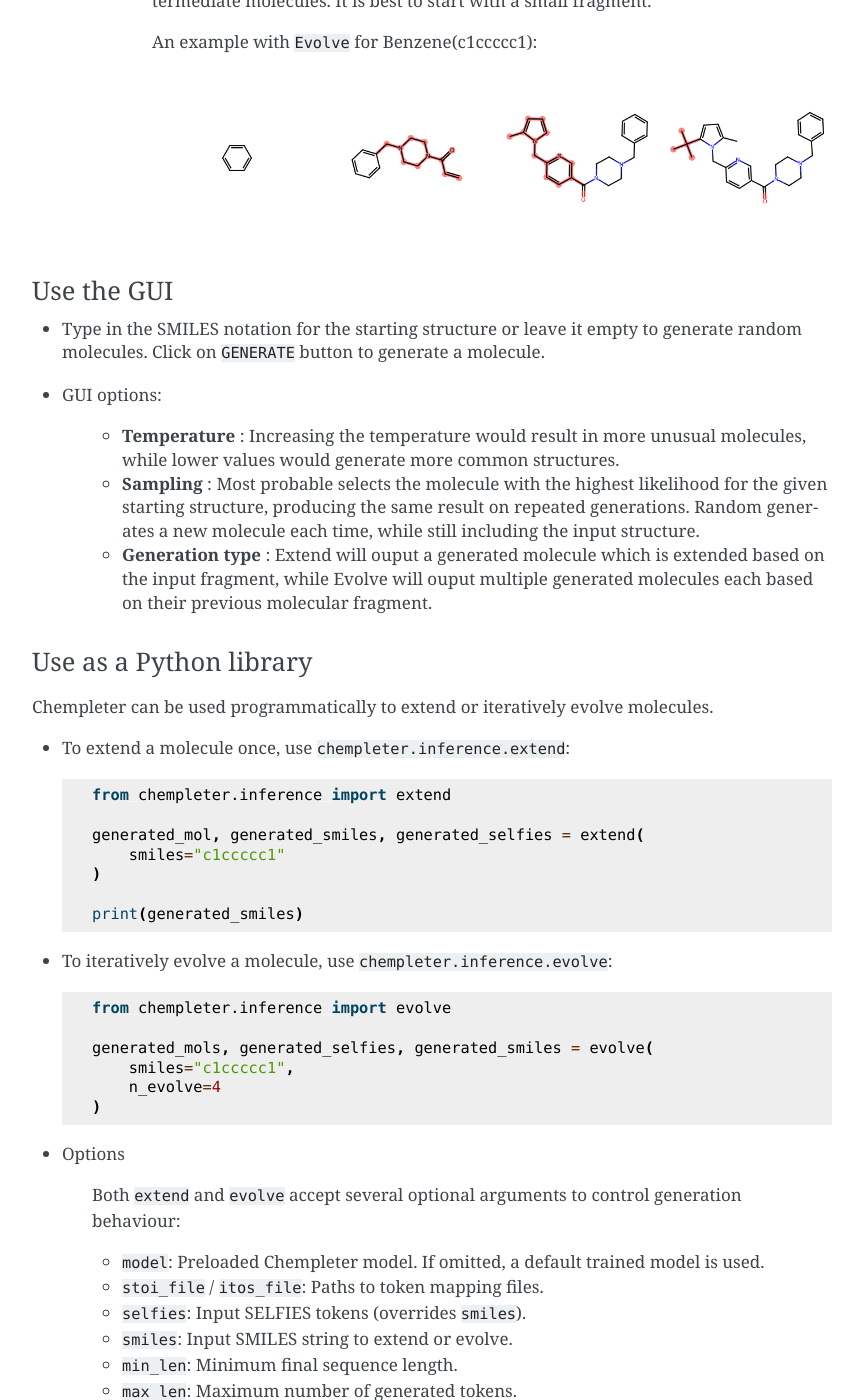
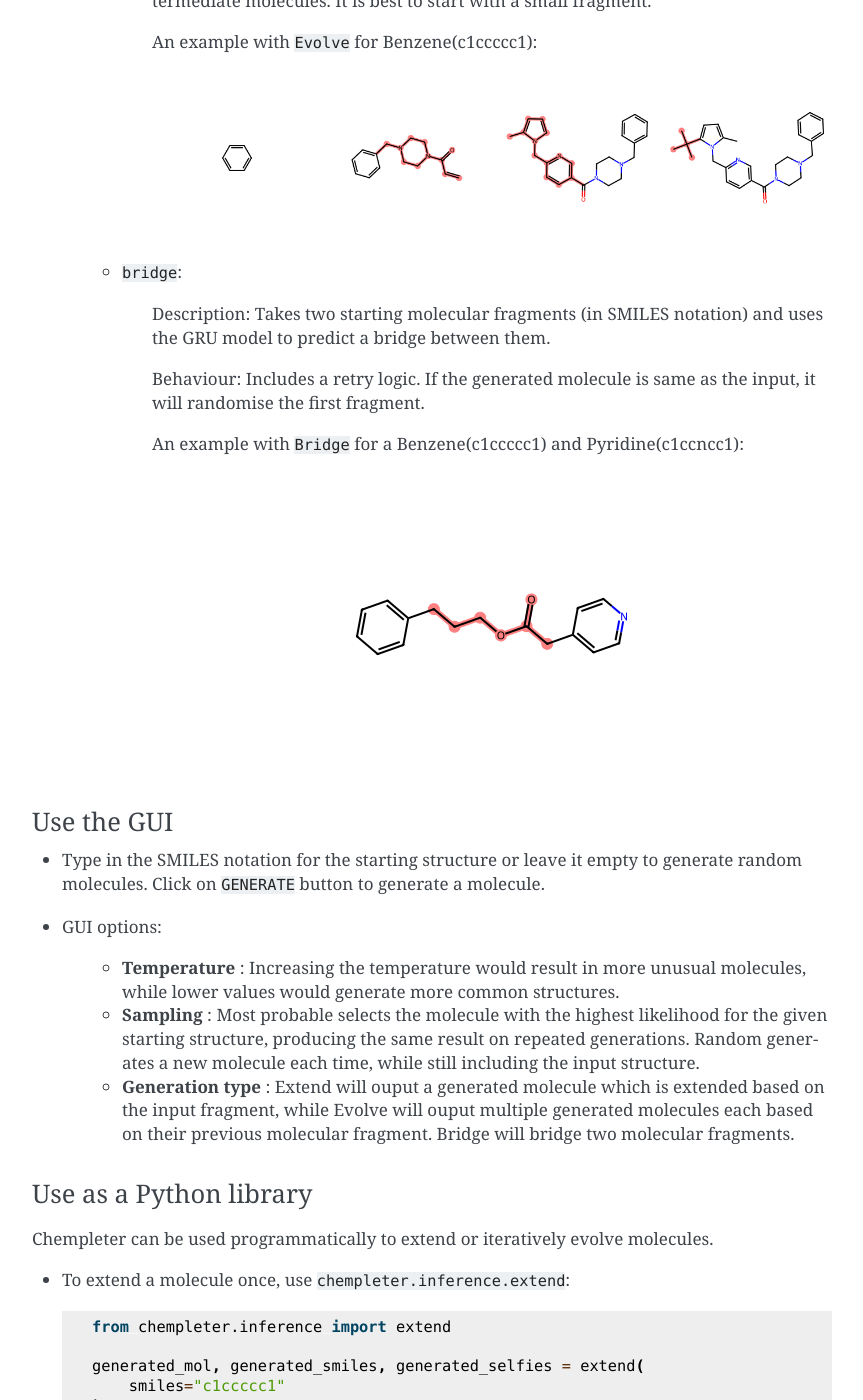
Before and after one commit to davistdaniel/chempleter, a Sphinx documentation site: the page built from docs/source/usage.rst, in a window 1280 px wide and 1400 px high, scrolled down 1273 px. Shown: the whole window, without its empty margins (258-1121 px from the left). Built offline with Sphinx 7.4.7, drawn with Linux system fonts in a browser that asks for light colours; some of the changed text lies outside the part shown.

Commit message:
docs: add bridge functions docs

```diff
--- a/docs/source/index.rst
+++ b/docs/source/index.rst
@@ -21,6 +21,7 @@ What can chempleter do?
 
 * Currently, Chempleter accepts an initial molecule/molecular fragment in SMILES format and generates a larger molecule with that intial structure included, while respecting chemical syntax. It also shows some interesting descriptors.
 * It can be used to generate a wide range of structural analogs which the share same core structure (by changing the sampling temperature) or decorate a core scaffold iteratively (by increasing generated token lengths).
+* It can be used to bridge two molecules/molecular fragments.
 * In the future, it might be adapated to predict structures with a specific chemical property using a regressor to rank predictions and transition towards more "goal-directed" predictions.
 
 To get started, see :doc:`getting started <usage>`.
--- a/docs/source/usage.rst
+++ b/docs/source/usage.rst
@@ -23,7 +23,6 @@ Setting up chempleter on your device
             .. tab-item:: On windows
 
                 ``uvx --from chempleter chempleter-gui.exe``
-
 
 
 Generating molecules
@@ -62,6 +61,18 @@ Generating molecules
             images/evolve_example.png
             :align: center
 
+    * ``bridge``:
+
+        Description: Takes two starting molecular fragments (in SMILES notation) and uses the GRU model to predict a bridge between them.
+
+        Behaviour: Includes a retry logic. If the generated molecule is same as the input, it will randomise the first fragment.
+
+        An example with ``Bridge`` for a Benzene(c1ccccc1) and Pyridine(c1ccncc1):
+
+        .. image::
+            images/bridge_example.png
+            :align: center
+
 
 Use the GUI
 ^^^^^^^^^^^^^^^^^^^^
@@ -74,7 +85,7 @@ Use the GUI
 
     * **Sampling** : Most probable selects the molecule with the highest likelihood for the given starting structure, producing the same result on repeated generations. Random generates a new molecule each time, while still including the input structure.
 
-    * **Generation type** : Extend will ouput a generated molecule which is extended based on the input fragment, while Evolve will ouput multiple generated molecules each based on their previous molecular fragment.
+    * **Generation type** : Extend will ouput a generated molecule which is extended based on the input fragment, while Evolve will ouput multiple generated molecules each based on their previous molecular fragment. Bridge will bridge two molecular fragments.
 
 
 
@@ -106,6 +117,17 @@ Chempleter can be used programmatically to extend or iteratively evolve molecule
          n_evolve=4
      )
 
+* To iteratively evolve a molecule, use ``chempleter.inference.evolve``:
+
+  .. code-block:: python
+
+    from chempleter.inference import bridge
+
+    generated_mol, generated_selfies, generated_smiles = bridge(
+        frag1_smiles="c1ccccc1",frag2_smiles="c1ccncc1")
+
+    print(generated_smiles)
+
 * Options
 
     Both ``extend`` and ``evolve`` accept several optional arguments to control
@@ -115,7 +137,7 @@ Chempleter can be used programmatically to extend or iteratively evolve molecule
     - ``stoi_file`` / ``itos_file``: Paths to token mapping files.
     - ``selfies``: Input SELFIES tokens (overrides ``smiles``).
     - ``smiles``: Input SMILES string to extend or evolve.
-    - ``min_len``: Minimum final sequence length.
+    - ``selfies``: Minimum final sequence length.
     - ``max_len``: Maximum number of generated tokens.
     - ``temperature``: Sampling temperature.
     - ``k``: Top-k sampling parameter.
@@ -127,4 +149,6 @@ Chempleter can be used programmatically to extend or iteratively evolve molecule
 
     - ``n_evolve``: Number of evolutionary extension steps.
 
+    ``bridge`` accepts all parameters of ``extend`` except ``selfies``, ``min_len``, ``max_len``, and ``alter_prompt``.
+
     Both functions return RDKit molecule objects alongside the generated SMILES and SELFIES representations.
```
Also changed, not shown: docs/source/images/bridge_example.png (added).
